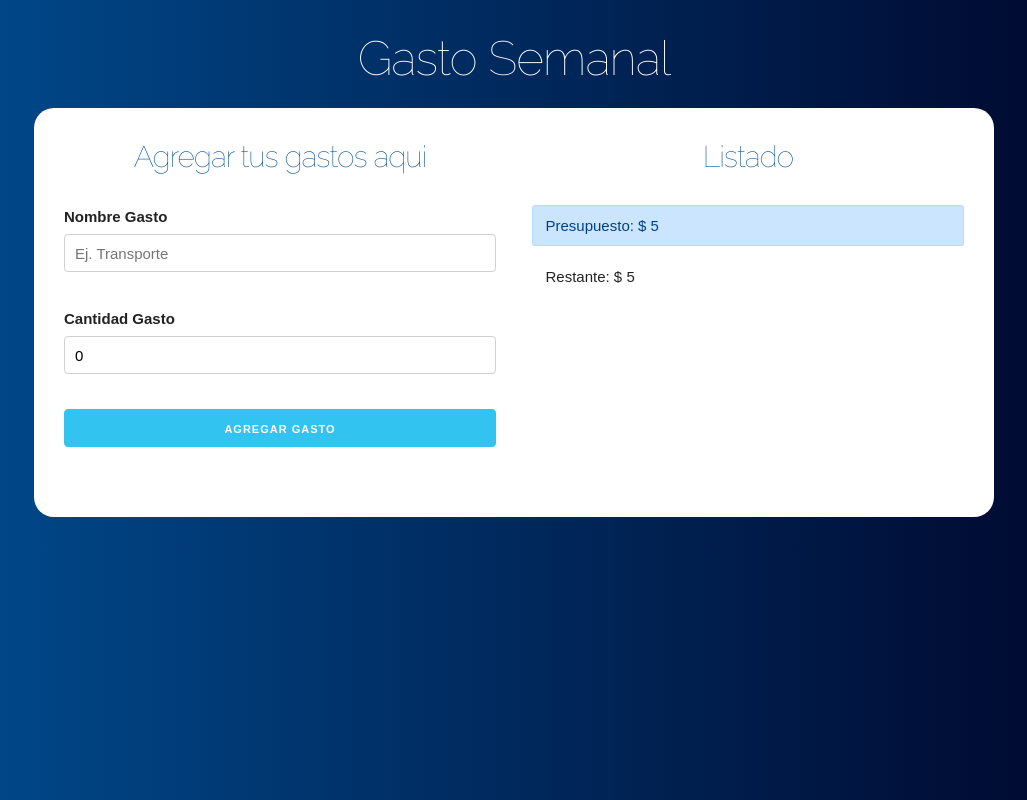
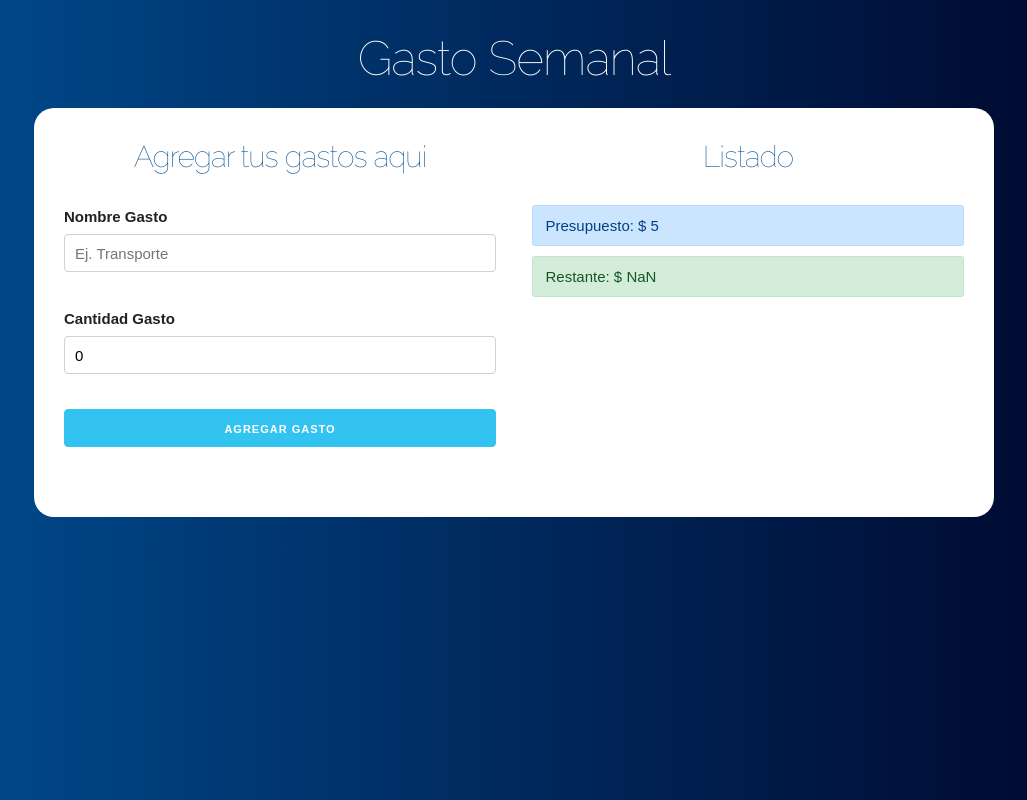
Before and after one commit to Devcrowmaster/budget-control, a React (Create React App) app: page / in a window 1280 px wide. Both pictures are taken after typing "5" into the empty fields and a click on the input "Definir Presupuesto". Shown: the whole page, without its empty margins (126-1153 px from the left). Built offline with nearby package versions, Linux system fonts and the light colour scheme.

Commit message:
Creando helper para revisar presupuesto y cambiar su clase

```diff
--- a/src/App.js
+++ b/src/App.js
@@ -38,7 +38,7 @@
     //Resetear a false
     saveCreateExpenditure(false);
 
-  }, [expenditure]);
+  }, [expenditure,createExpenditure,expenditures,remaining]);
 
   return (
     <div className="App">
--- a/src/components/BudgetControl.js
+++ b/src/components/BudgetControl.js
@@ -1,4 +1,5 @@
 import React,{Fragment} from 'react';
+import { reviewBudget } from '../helpers';
 
 const BudgetControl = ({budget,remaining}) => {
   return (
@@ -6,7 +7,7 @@
       <div className="alert alert-primary">
         Presupuesto: $ {budget}
       </div>
-      <div className="alert">
+      <div className={reviewBudget(budget,remaining)}>
         Restante: $ {remaining}
       </div>
     </Fragment>
--- /dev/null
+++ b/src/helpers.js
@@ -0,0 +1,14 @@
+export const reviewBudget = (budget,remaining) =>{
+  let classes;
+
+  if((budget / 4) > remaining ){
+    classes = 'alert alert-danger';
+
+
+  }else if((budget / 2) > remaining){
+    classes = 'alert alert-warning';
+  }else{
+    classes = 'alert alert-success'
+  }
+  return classes;
+}
```
